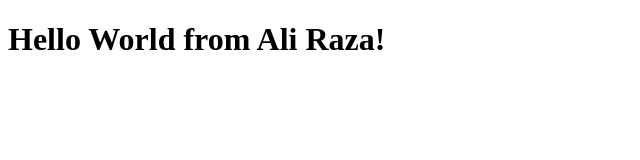
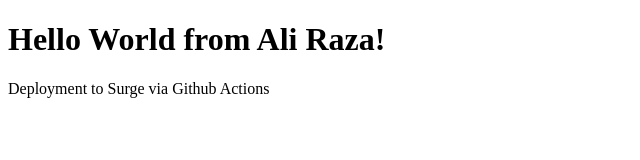
Before and after one commit to imraza/bootcamp-2020, a plain HTML site: page index.html in a window 1280 px wide. Shown: the whole page, without its empty margins (0-640 px from the left). Drawn offline with Linux system fonts and the light colour scheme.

Commit message:
updated index file

```diff
--- a/index.html
+++ b/index.html
@@ -2,9 +2,11 @@
 <html lang="en">
 <head>
     <meta charset="UTF-8">
-    <title>Hello World</title>
+    <title>Deployment to Surge via Github Actions</title>
 </head>
 <body>
     <h1>Hello World from Ali Raza!</h1>
+
+    <p>Deployment to Surge via Github Actions</p>
 </body>
 </html>
```
